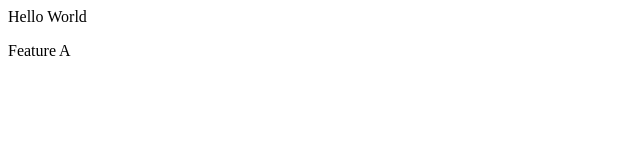
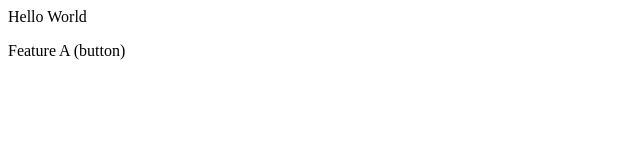
Before and after one commit to Shreejith43/localrepo, a plain HTML site: page index.html in a window 1280 px wide. Shown: the full height of the page, 0-640 px from the left. Drawn offline with Linux system fonts and the light colour scheme.

Commit message:
Added BUTTON

```diff
--- a/index.html
+++ b/index.html
@@ -1,2 +1,2 @@
 <p>Hello World</p>
-<p>Feature A</p>
+<p>Feature A (button)</p>
```
